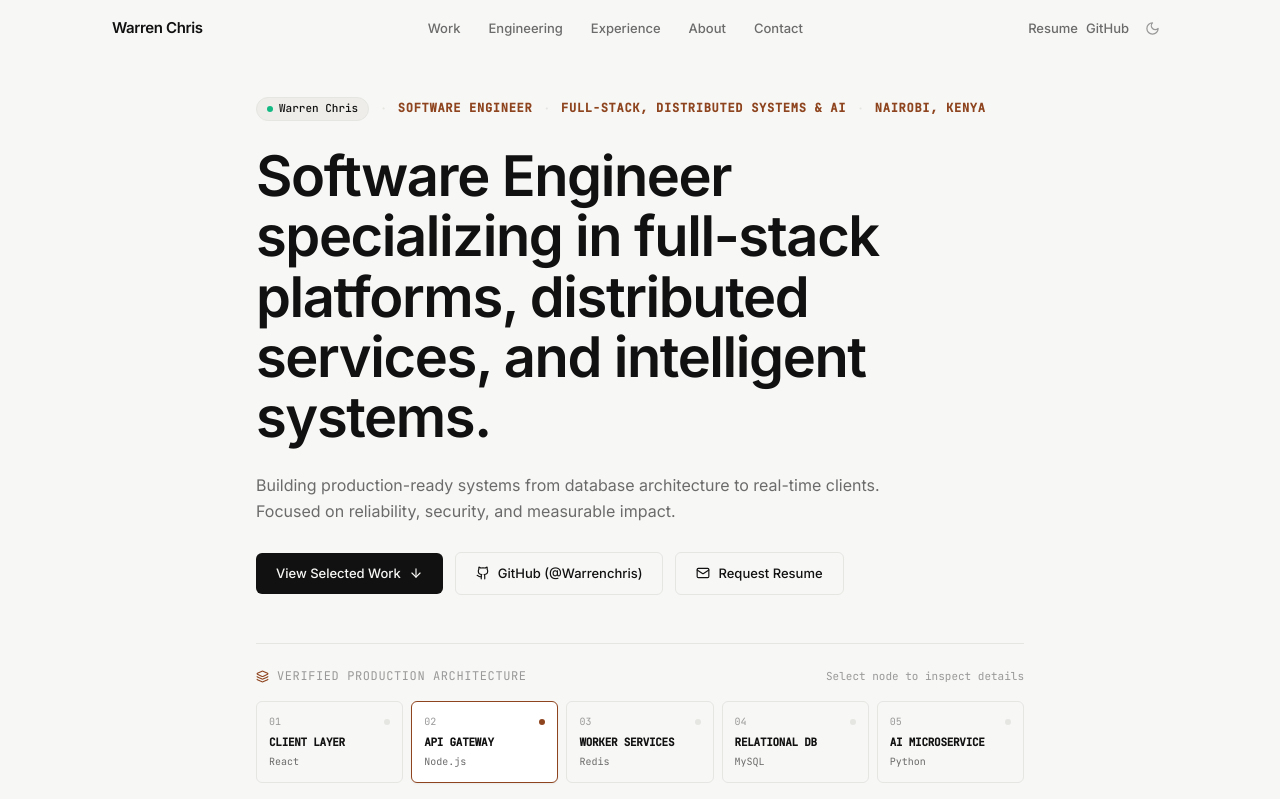
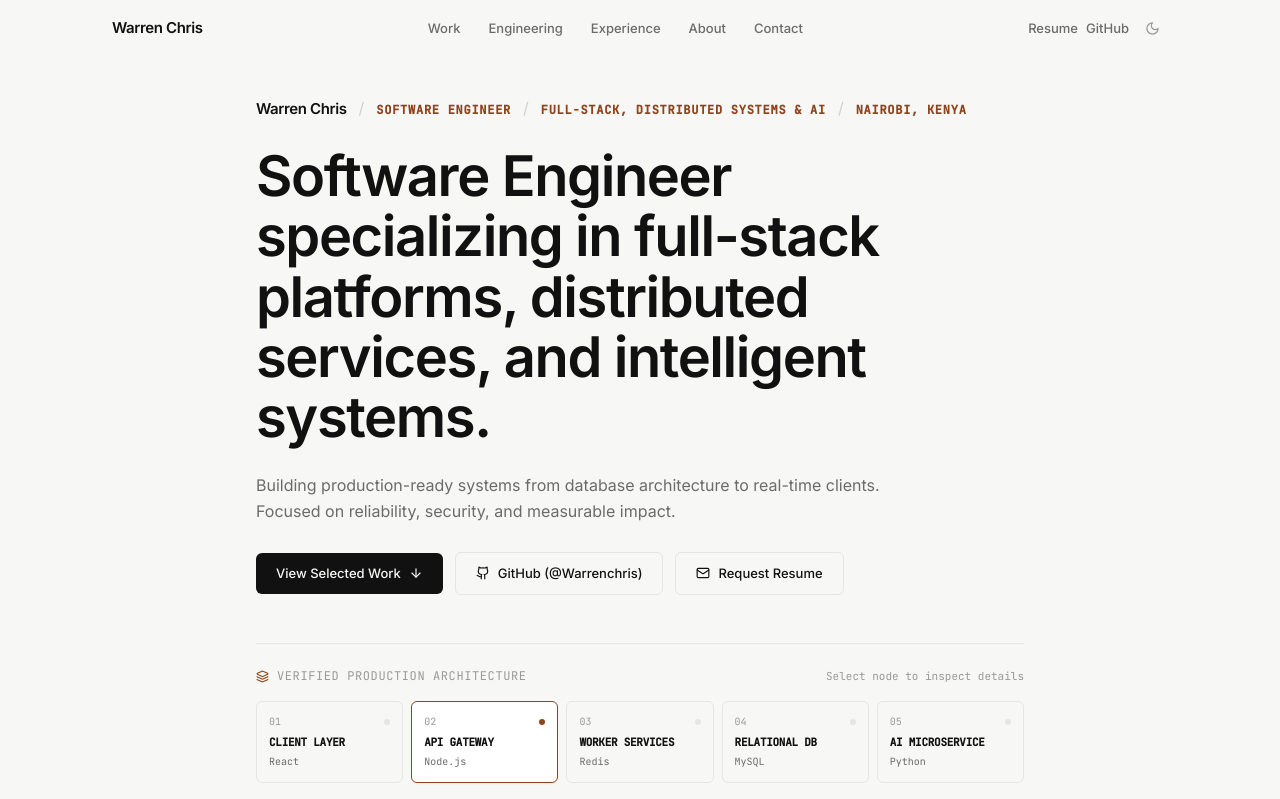
Before and after one commit to Warrenchris/Warrenchris.github.io, a React (Vite) app: page / in a window 1280 px wide. Shown: the top 799 px of the page. Built offline with nearby package versions, Linux system fonts and the light colour scheme.

Commit message:
refactor: Remove generic AI-style capsule badges and pulsing status dots in favor of clean editorial typography

```diff
--- a/src/components/sections/Contact.tsx
+++ b/src/components/sections/Contact.tsx
@@ -48,10 +48,9 @@ export default function Contact() {
           <div className="p-6 rounded-lg border border-[var(--border-color)] bg-[var(--bg-primary)] flex flex-col justify-between gap-6">
             <div>
               <div className="flex items-center justify-between">
-                <span className="font-mono text-caption text-[var(--text-muted)]">DIRECT EMAIL</span>
-                <span className="inline-flex items-center gap-1.5 text-caption font-medium text-emerald-600 dark:text-emerald-400 bg-emerald-500/10 px-2 py-0.5 rounded-full">
-                  <span className="w-1.5 h-1.5 rounded-full bg-emerald-500 animate-pulse" />
-                  Available for hire
+                <span className="font-mono text-caption text-[var(--text-muted)] uppercase tracking-wider">DIRECT EMAIL</span>
+                <span className="text-caption font-medium text-[var(--text-secondary)]">
+                  Available for full-time roles
                 </span>
               </div>
               <p className="mt-3 text-large font-mono font-medium text-[var(--text-primary)] break-all select-all">
--- a/src/components/sections/Hero.tsx
+++ b/src/components/sections/Hero.tsx
@@ -132,17 +132,16 @@ export default function Hero() {
           variants={fadeUp}
           initial="hidden"
           animate="visible"
-          className="flex flex-wrap items-center gap-x-3 gap-y-1.5"
+          className="flex flex-wrap items-baseline gap-x-3 gap-y-1.5"
         >
-          <span className="inline-flex items-center gap-1.5 px-2.5 py-0.5 rounded-full bg-[var(--bg-tertiary)] border border-[var(--border-color)] font-mono text-[11px] font-medium text-[var(--text-primary)]">
-            <span className="w-1.5 h-1.5 rounded-full bg-emerald-500 animate-pulse" />
+          <span className="font-semibold text-[15px] text-[var(--text-primary)] tracking-tight">
             {personalInfo.name}
           </span>
-          <span className="text-[var(--border-color)]">·</span>
+          <span className="text-[var(--border-hover)]">/</span>
           <span className="section-label">{personalInfo.title}</span>
-          <span className="text-[var(--border-color)] hidden sm:inline">·</span>
+          <span className="text-[var(--border-hover)] hidden sm:inline">/</span>
           <span className="section-label hidden sm:inline">{personalInfo.role}</span>
-          <span className="text-[var(--border-color)] hidden md:inline">·</span>
+          <span className="text-[var(--border-hover)] hidden md:inline">/</span>
           <span className="section-label hidden md:inline">{personalInfo.location}</span>
         </motion.div>
 
```
